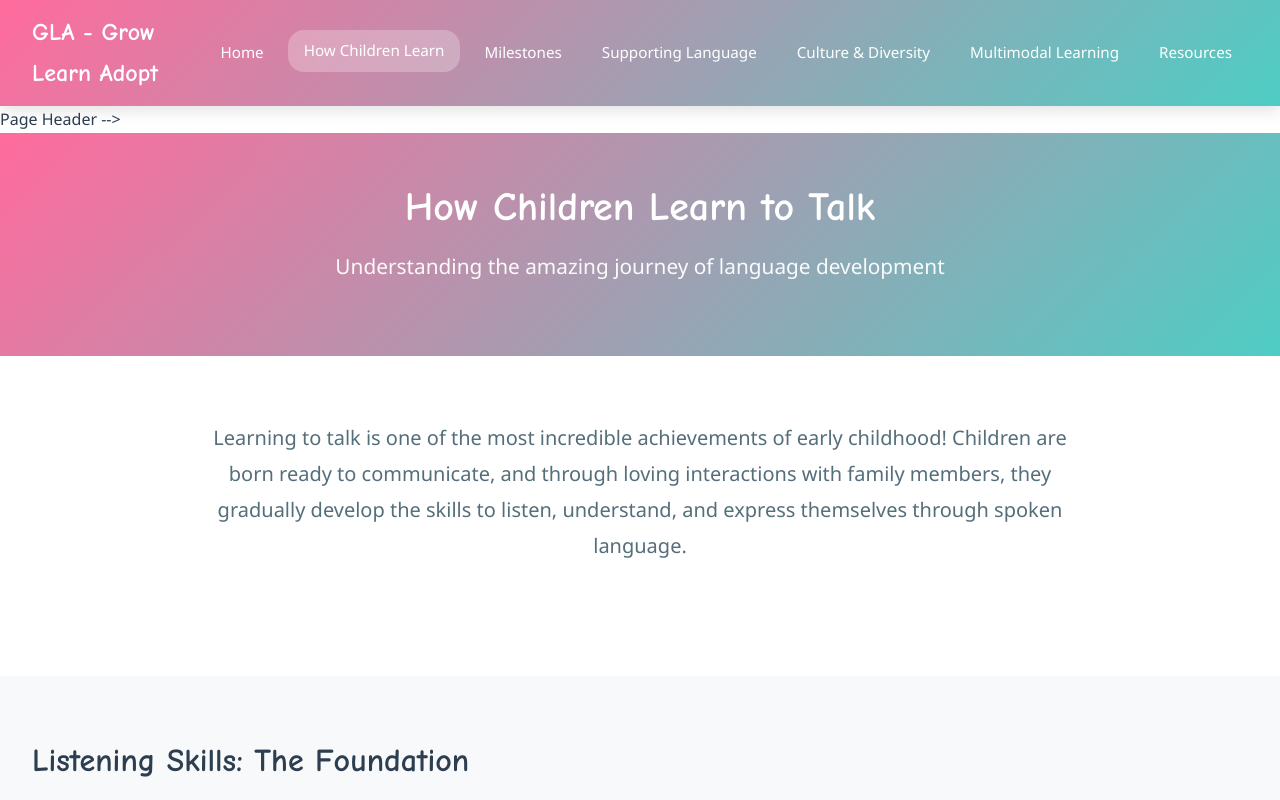
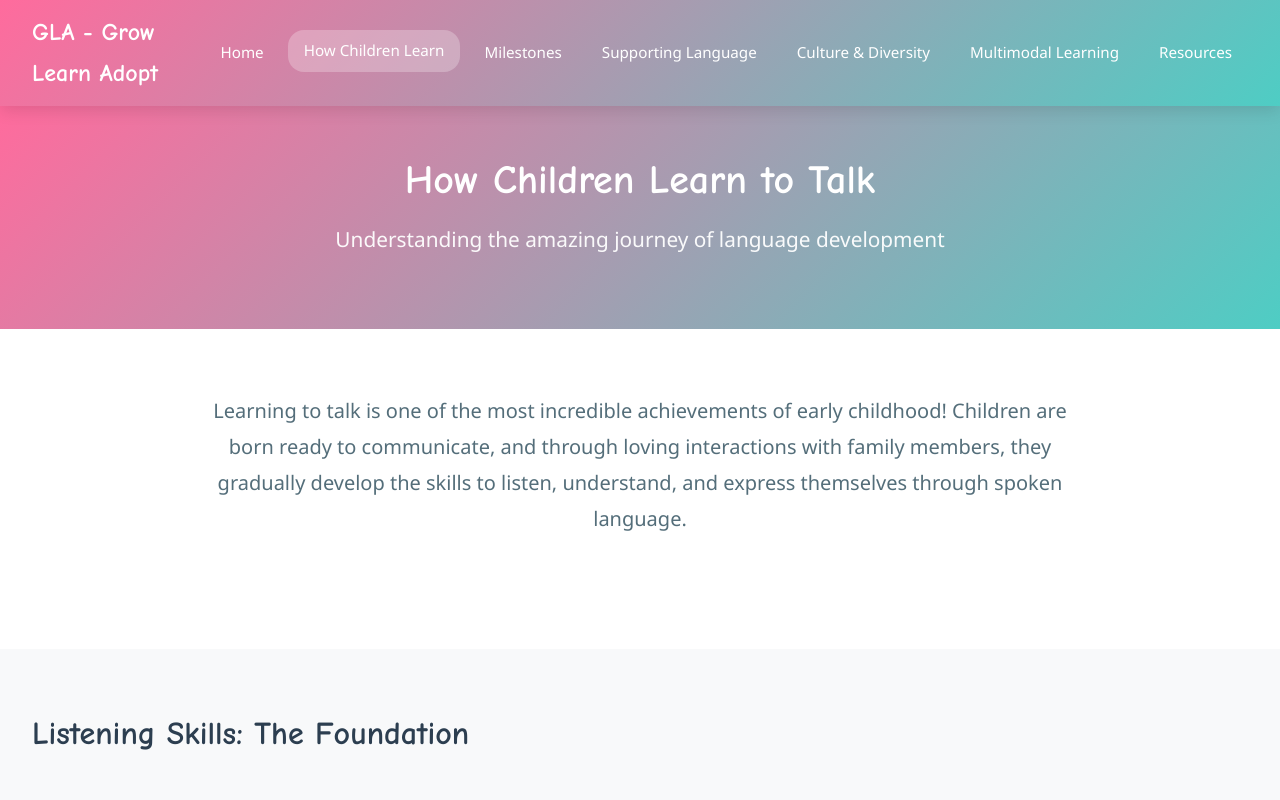
Before and after one commit to vandana789195-pixel/GLA-Grow-Learn-Adopt-, a plain HTML site: page about.html in a window 1280 px wide. Shown: the top 800 px of the page. Drawn offline with Linux system fonts and the light colour scheme.

Commit message:
Update about.html

```diff
--- a/about.html
+++ b/about.html
@@ -30,7 +30,6 @@
         </div>
     </nav>
 
-     Page Header -->
     <section class="page-header">
         <div class="container">
             <h1>How Children Learn to Talk</h1>
@@ -434,4 +433,5 @@
 
     <script src="assets/js/script.js"></script>
 </body>
+
 </html>
```
